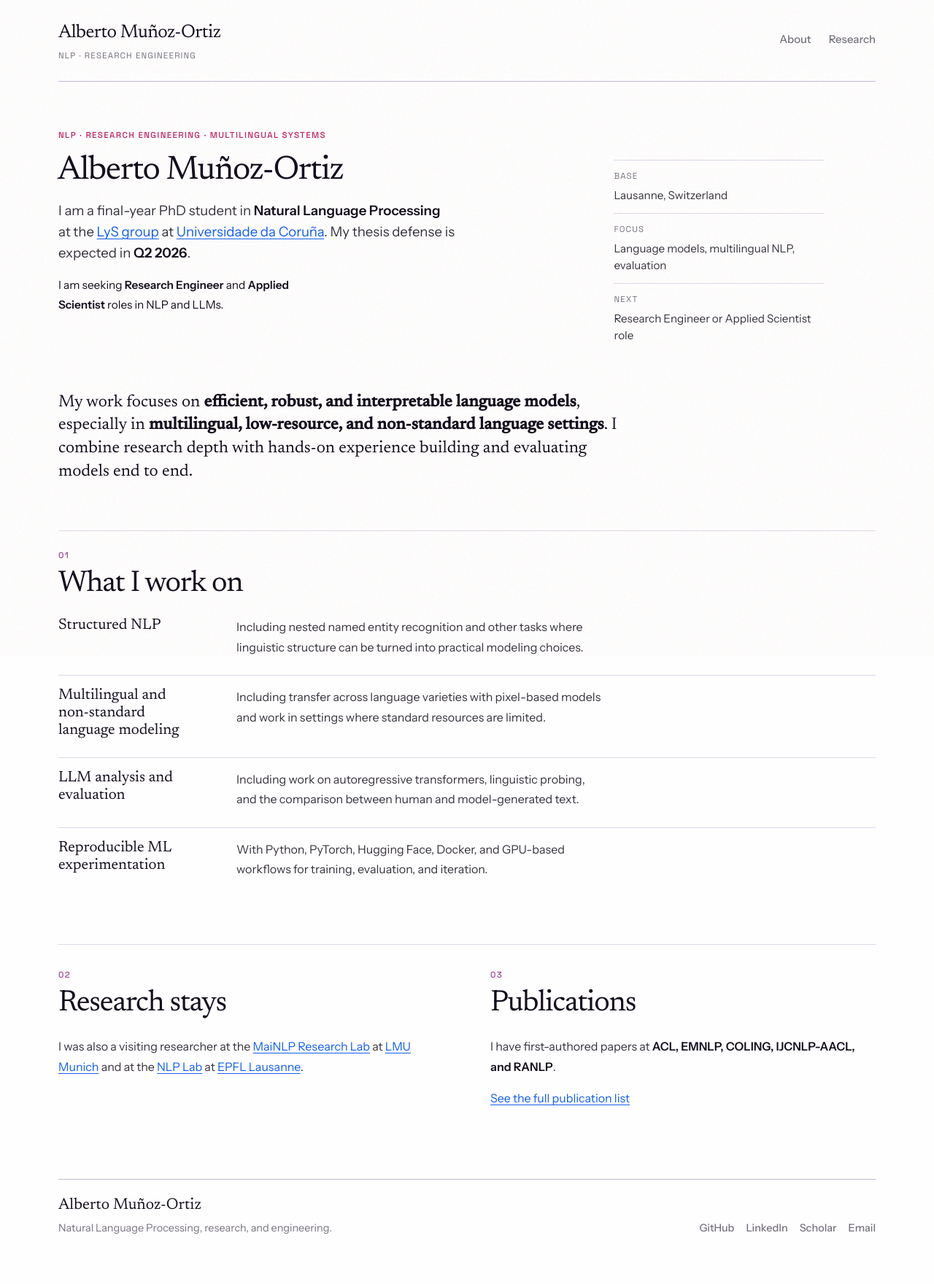
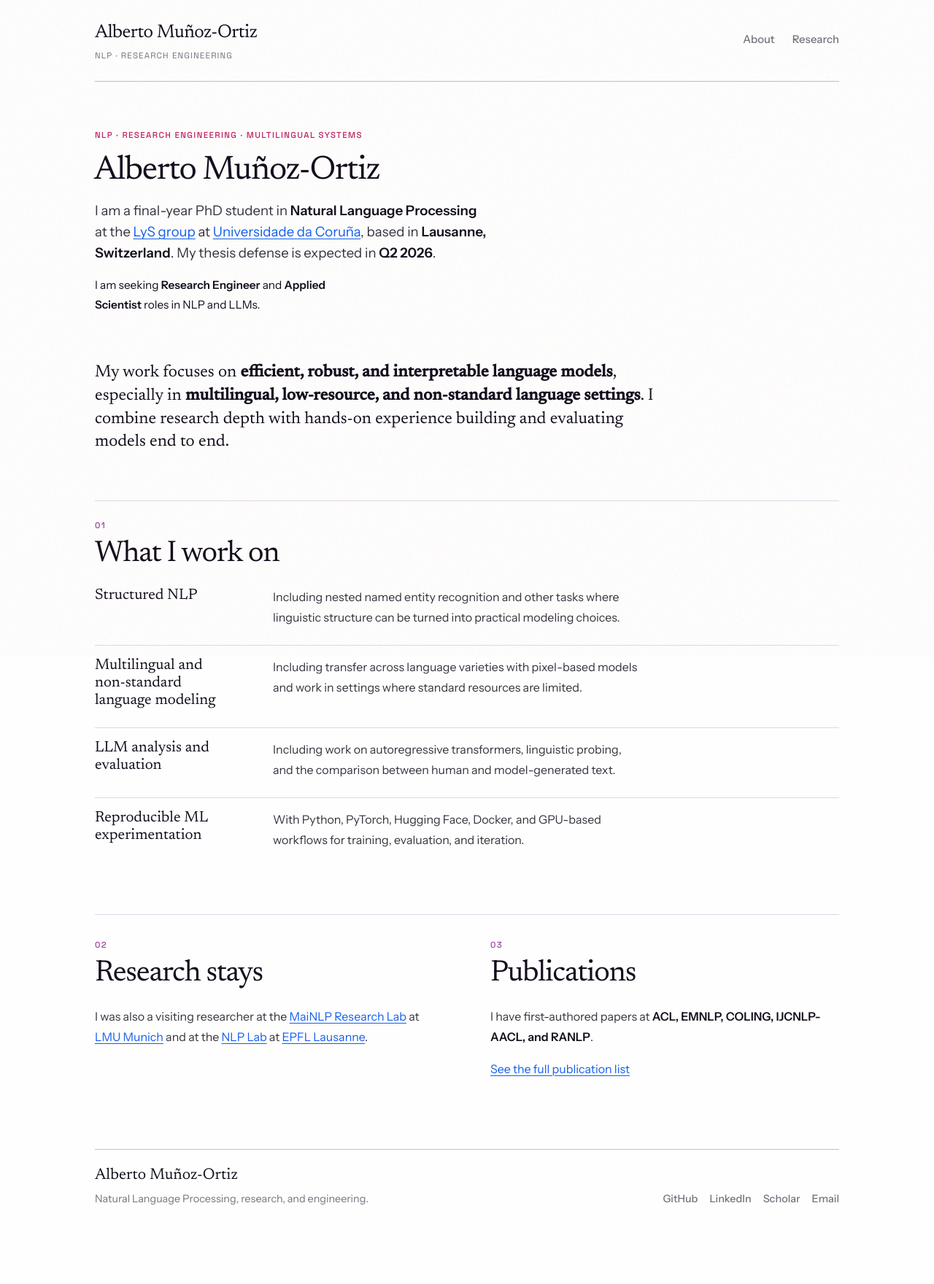
Before and after one commit to amunozo/amunozo.github.io, a Jekyll site: the page built from index.md, in a window 1280 px wide. Shown: the whole page at 73% size. Built offline with Jekyll 4.4.1, drawn with Linux system fonts in a browser that asks for light colours; after the commit the page ends 1719 px from its top, so only the background shows below that.

Commit message:
Integrate hero metadata into prose and narrow layout

```diff
--- a/assets/css/style.css
+++ b/assets/css/style.css
@@ -28,7 +28,7 @@
   --space-8: 64px;
   --space-9: 96px;
 
-  --shell-width: 1120px;
+  --shell-width: 1020px;
   --content-width: 760px;
 
   --duration-fast: 160ms;
@@ -256,14 +256,11 @@ a {
 }
 
 .hero-layout {
-  display: grid;
-  grid-template-columns: minmax(0, 1.5fr) minmax(240px, 0.78fr);
-  gap: clamp(28px, 6vw, 72px);
-  align-items: start;
+  display: block;
 }
 
 .hero-copy {
-  max-width: 44rem;
+  max-width: 40rem;
 }
 
 .hero-copy h1 {
@@ -286,41 +283,6 @@ a {
   max-width: 36ch;
   color: var(--ink);
   font-size: 0.96rem;
-}
-
-.hero-aside {
-  display: grid;
-  gap: var(--space-3);
-  align-self: end;
-  justify-items: start;
-}
-
-.hero-facts {
-  display: grid;
-  gap: var(--space-3);
-  width: 100%;
-  max-width: 18rem;
-  margin-top: var(--space-2);
-}
-
-.hero-facts div {
-  padding-top: var(--space-3);
-  border-top: 1px solid var(--line);
-}
-
-.hero-facts dt {
-  font-family: var(--font-mono);
-  font-size: 0.72rem;
-  letter-spacing: 0.1em;
-  text-transform: uppercase;
-  color: var(--muted);
-}
-
-.hero-facts dd {
-  margin-top: var(--space-1);
-  color: var(--text);
-  font-size: 0.95rem;
-  line-height: 1.55;
 }
 
 .home-section {
@@ -490,7 +452,6 @@ a {
 }
 
 @media (max-width: 860px) {
-  .hero-layout,
   .home-columns,
   .publication-year,
   .capability-item,
@@ -511,11 +472,8 @@ a {
   }
 
   .hero-copy h1 {
-    max-width: 12ch;
-  }
-
-  .hero-aside {
-    padding-top: 0;
+    max-width: none;
+    white-space: normal;
   }
 
   .publication-year {
--- a/index.md
+++ b/index.md
@@ -10,26 +10,9 @@ permalink: /
   <div class="hero-layout">
     <div class="hero-copy">
       <h1>Alberto Muñoz-Ortiz</h1>
-      <p class="hero-deck">I am a final-year PhD student in <strong>Natural Language Processing</strong> at the <a href="https://www.grupolys.org/">LyS group</a> at <a href="https://www.udc.es/">Universidade da Coruña</a>. My thesis defense is expected in <strong>Q2 2026</strong>.</p>
+      <p class="hero-deck">I am a final-year PhD student in <strong>Natural Language Processing</strong> at the <a href="https://www.grupolys.org/">LyS group</a> at <a href="https://www.udc.es/">Universidade da Coruña</a>, based in <strong>Lausanne, Switzerland</strong>. My thesis defense is expected in <strong>Q2 2026</strong>.</p>
       <p class="hero-seeking">I am seeking <strong>Research Engineer</strong> and <strong>Applied Scientist</strong> roles in NLP and LLMs.</p>
     </div>
-
-    <aside class="hero-aside">
-      <dl class="hero-facts">
-        <div>
-          <dt>Base</dt>
-          <dd>Lausanne, Switzerland</dd>
-        </div>
-        <div>
-          <dt>Focus</dt>
-          <dd>Language models, multilingual NLP, evaluation</dd>
-        </div>
-        <div>
-          <dt>Next</dt>
-          <dd>Research Engineer or Applied Scientist role</dd>
-        </div>
-      </dl>
-    </aside>
   </div>
 </section>
 
```
